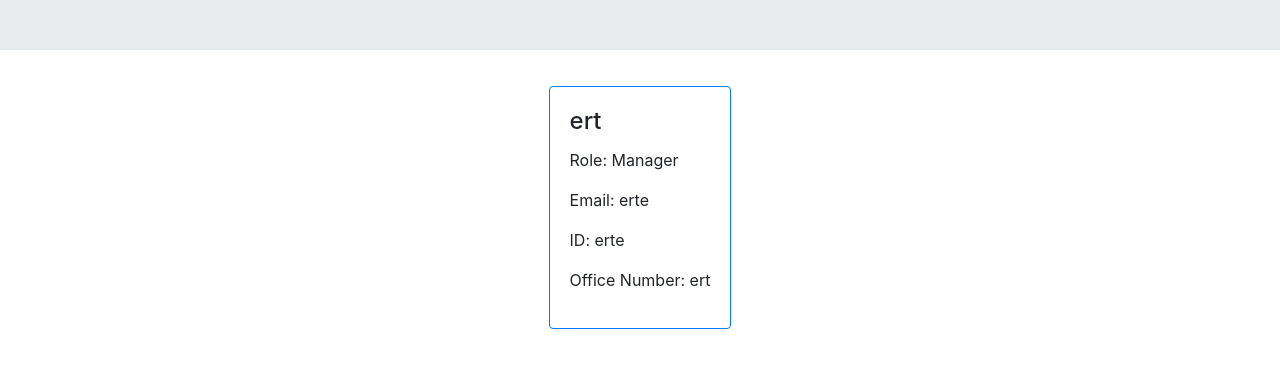
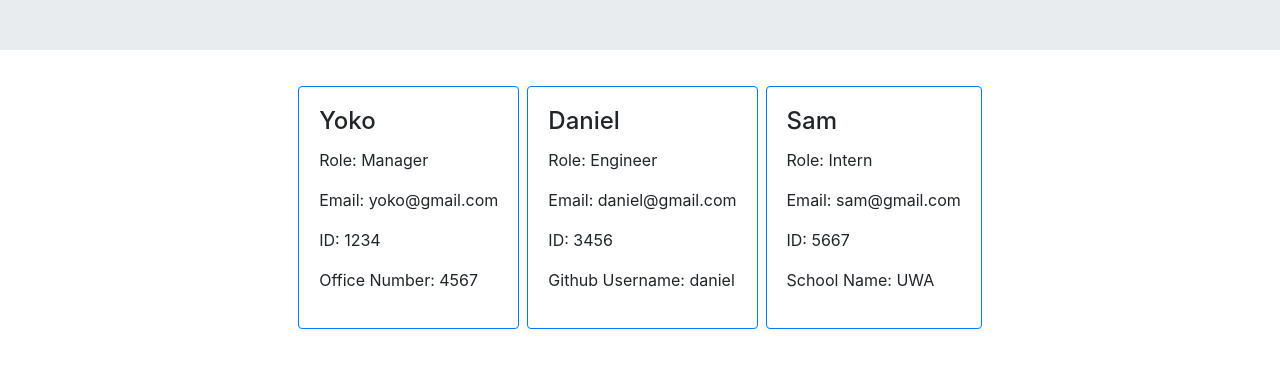
Before and after one commit to Yoko-cyer/Module10-challenge-Team-Profile-Generator, a website: page output/team.html in a window 1280 px wide. Shown: the part 172-540 px from the top of the page. Drawn offline with nearby package versions, Linux system fonts and the light colour scheme.

```diff
--- a/output/team.html
+++ b/output/team.html
@@ -21,15 +21,49 @@
     <div class="d-flex flex-wrap justify-content-center">
       <div class="card m-1 border-primary">
   <div class="card-body">
-    <h4 class="card-title">ert</h4>
+    <h4 class="card-title">Yoko</h4>
 
     <p>Role: Manager</p>
 
-    <p>Email: erte</p>
+    <p>Email: yoko@gmail.com</p>
 
-    <p>ID: erte</p>
+    <p>ID: 1234</p>
 
-    <p>Office Number: ert</p>
+    <p>Office Number: 4567</p>
+
+  </div>
+
+</div>
+
+
+<div class="card m-1 border-primary">
+  <div class="card-body">
+    <h4 class="card-title">Daniel</h4>
+
+    <p>Role: Engineer</p>
+
+    <p>Email: daniel@gmail.com</p>
+
+    <p>ID: 3456</p>
+
+    <p>Github Username: daniel</p>
+
+  </div>
+
+</div>
+
+
+<div class="card m-1 border-primary">
+  <div class="card-body">
+    <h4 class="card-title">Sam</h4>
+
+    <p>Role: Intern</p>
+
+    <p>Email: sam@gmail.com</p>
+
+    <p>ID: 5667</p>
+
+    <p>School Name: UWA</p>
 
   </div>
 
```
Also changed, not shown: README.md, img/127.0.0.1_5500_output_team.html.png (added).
